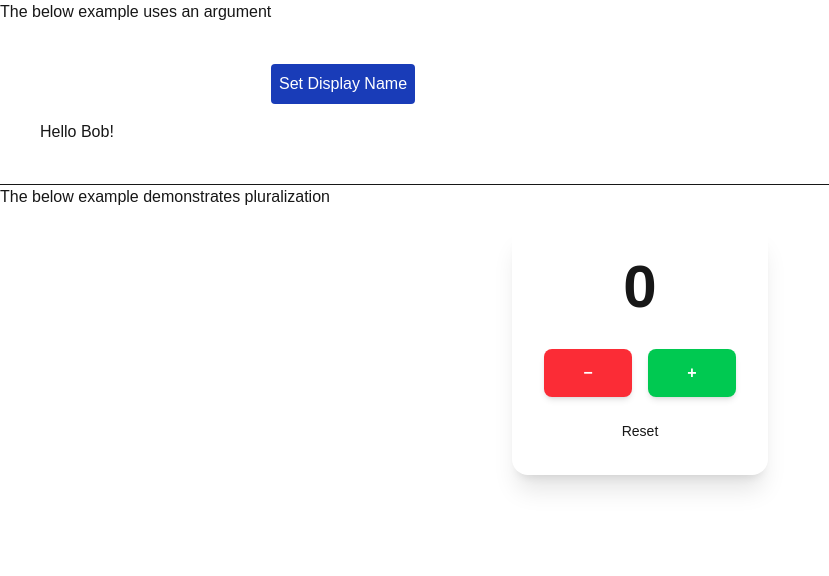
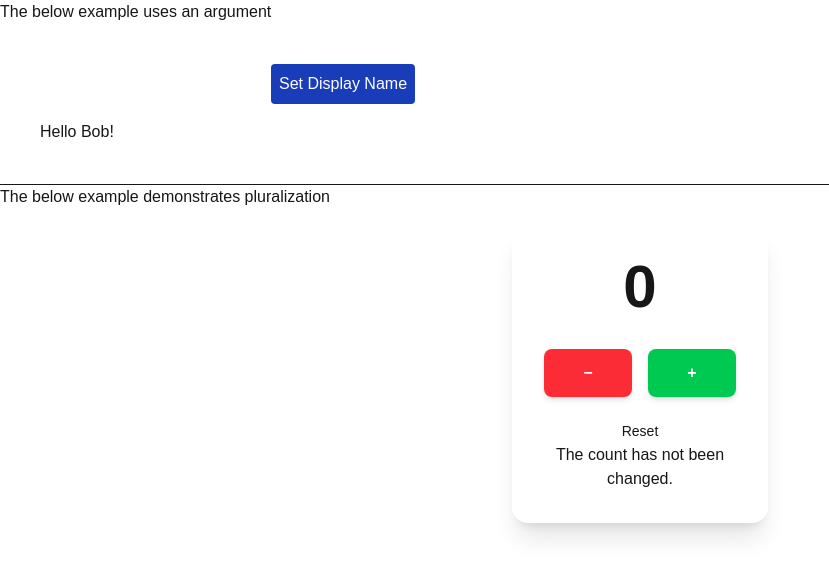
Before and after one commit to begarland/i18n-example, a Next.js app: page /translate-helpers in a window 1280 px wide. Shown: the top 576 px of the page, without its empty margins (0-829 px from the left). Built offline with nearby package versions, Linux system fonts and the light colour scheme.

Commit message:
update pluralization example

```diff
--- a/components/ExampleTranslationUsingPluralization.tsx
+++ b/components/ExampleTranslationUsingPluralization.tsx
@@ -10,9 +10,9 @@ const ExampleTranslationUsingPluralization = () => {
 
     return (
       <>
-        <div className="flex flex-col items-center justify-center   p-4">
+        <div className="flex flex-col items-center justify-center p-4">
           <div className="p-8 rounded-2xl shadow-xl text-center w-64">
-            <div className="text-6xl font-extrabold  mb-8">
+            <div className="text-6xl font-extrabold mb-8">
               {count}
             </div>
 
@@ -38,6 +38,8 @@ const ExampleTranslationUsingPluralization = () => {
             >
               {t('global.reset')}
             </button>
+
+            <p>{t("pluralizationExample", {count: count})}</p>
           </div>
         </div>
       </>
--- a/messages/en-US.d.json.ts
+++ b/messages/en-US.d.json.ts
@@ -6,6 +6,7 @@ declare const messages: {
   "helloMessage": "Hello {name}!",
   "global": {
     "reset": "Reset"
-  }
+  },
+  "pluralizationExample": "{count, plural,\n  =0 {The count has not been changed.}\n  =-1 {The count has been changed to -1.}\n  one {The count has been changed to 1.}\n  other {The count has been changed to #.}\n}"
 };
 export default messages;
--- a/messages/en-US.json
+++ b/messages/en-US.json
@@ -3,5 +3,6 @@
   "helloMessage": "Hello {name}!",
   "global": {
     "reset": "Reset"
-  }
+  },
+  "pluralizationExample": "{count, plural,\n  =0 {The count has not been changed.}\n  =-1 {The count has been changed to -1.}\n  one {The count has been changed to 1.}\n  other {The count has been changed to #.}\n}"
 }
--- a/messages/fr-CA.json
+++ b/messages/fr-CA.json
@@ -3,5 +3,6 @@
   "helloMessage": "Bonjour {name}!",
   "global": {
     "reset": "Réinitialiser"
-  }
+  },
+  "pluralizationExample": "{count, plural,\n  =0 {Le compte n'a pas été modifié.}\n  =-1 {Le compte a été modifié à -1.}\n  one {Le compte a été modifié à 1.}\n  other {Le compteur a été modifié en #.}\n}"
 }
```
